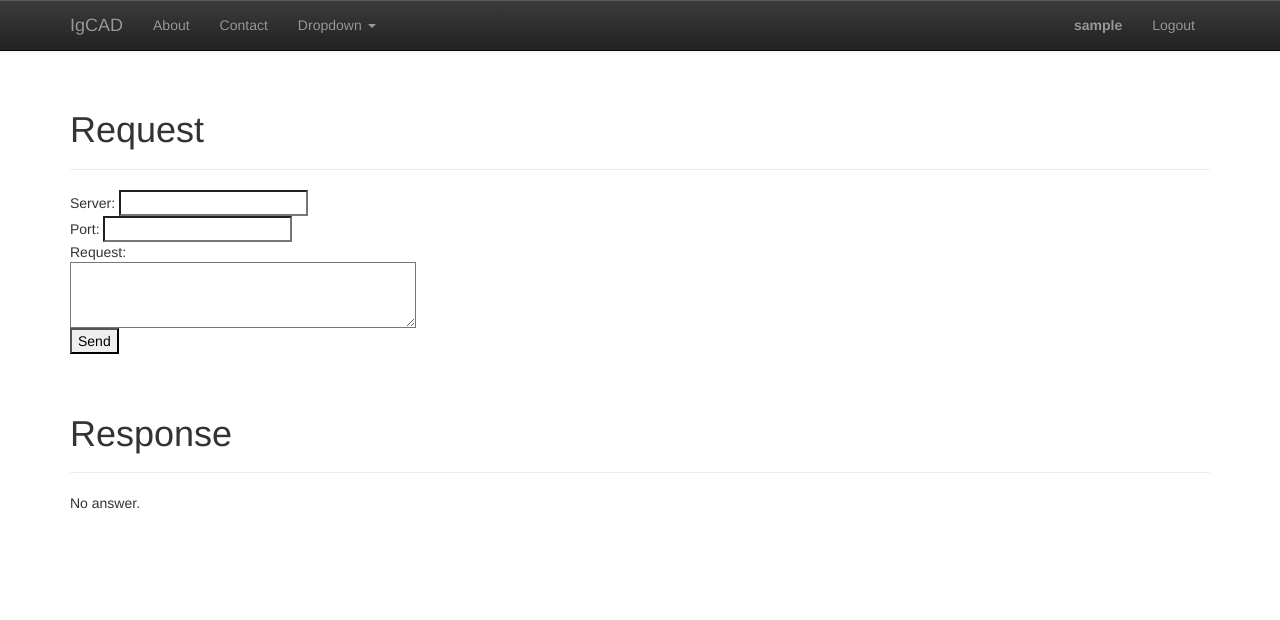
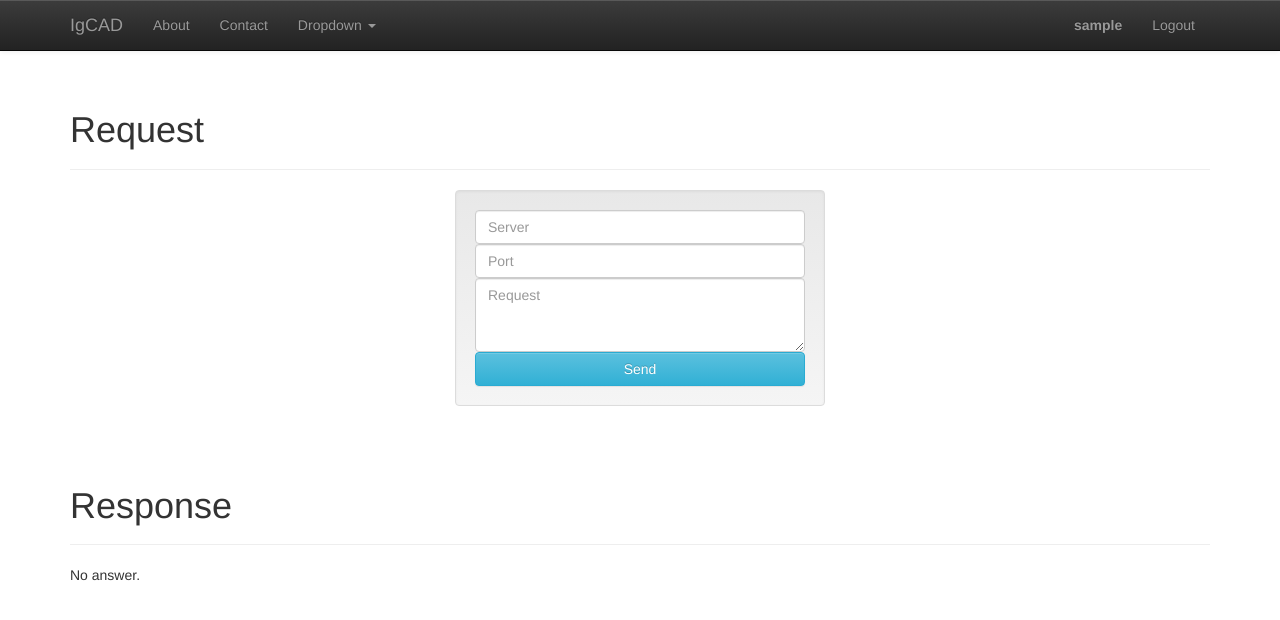
Before and after one commit to zmactep/ig-pipeline, a Django app: page / in a window 1280 px wide. Shown: the top 620 px of the page. Run offline with Django 3.2, Linux system fonts and the light colour scheme; the visitor is signed in with stand-in values (Sample User, id 1).

Commit message:
Some fixes

```diff
--- a/ig-frontend/main/templates/main/sendrequest.html
+++ b/ig-frontend/main/templates/main/sendrequest.html
@@ -7,13 +7,18 @@
     </div>
 
     {% if user.is_authenticated %}
-        <form id="request_form" name="request_form">
-            {% csrf_token %}
-            Server: <input type="text" name="server" id="server" required="true" value="" /><br>
-            Port: <input type="text" name="port" id="port" required="true" value="" /><br>
-            Request:<br><textarea name="rtext" id="rtext" cols="40" rows="3"></textarea><br>
-            <input type="submit" name="submitb" id="submitb" value="Send" />
-        </form>
+        <div class="container">
+            <div class="col-md-4 col-md-offset-4 well">
+                <form id="request_form" name="request_form">
+                    {% csrf_token %}
+                    <input type="text" class="form-control" name="server" id="server" placeholder="Server">
+                    <input type="text" class="form-control" name="port" id="port" placeholder="Port">
+                    <textarea class="form-control" rows="3" name="rtext" id="rtext" placeholder="Request"></textarea>
+                    <input type="submit" class="btn btn-info btn-block" value="Send" />
+                </form>
+            </div>
+        </div>
+
         <br>
         <div class="page-header">
               <h1>Response</h1>
--- a/ig-frontend/main/views.py
+++ b/ig-frontend/main/views.py
@@ -12,7 +12,6 @@ def index(request):
 
 
 def send_request(request):
-    print("OK!")
     server = request.POST.get('server')
     port = int(request.POST.get('port', 0))
     rtext = request.POST.get('rtext')
```
